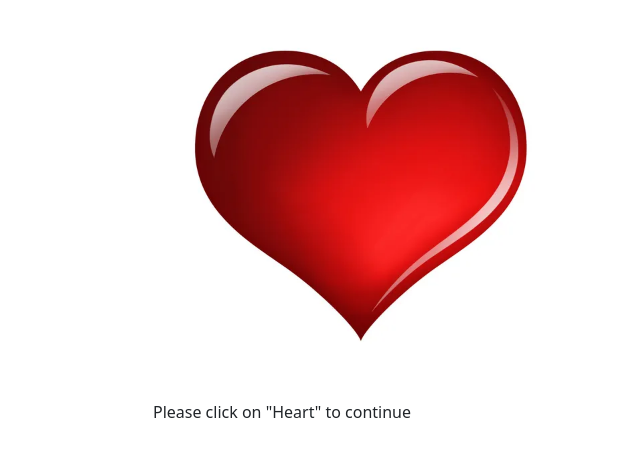
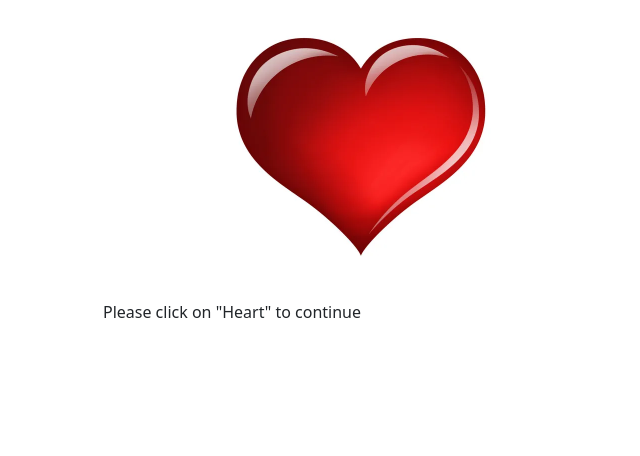
Before and after one commit to GrandhiPriyanka/GrandhiPriyanka.github.io, an Angular app: page /wishes in a window 1280 px wide. Shown: the top 456 px of the page, without its empty margins (0-640 px from the left). Built offline with nearby package versions, Linux system fonts and the light colour scheme.

Commit message:
changed styles

```diff
--- a/src/app/app.component.html
+++ b/src/app/app.component.html
@@ -185,5 +185,5 @@
   </div>
 </div>
 <div *ngIf="showRouter">
-  <router-outlet></router-outlet>
+  <app-wishes></app-wishes>
 </div>
--- a/src/app/app.component.scss
+++ b/src/app/app.component.scss
@@ -2,10 +2,10 @@
     text-align: center;
 }
 .centerImg{
-    width: 400px;
+    width: 300px;
 }
 .msg{
-    width: 400px;
+    width: 300px;
 }
 .centered {
     position: absolute;
@@ -18,7 +18,7 @@
 
 .imgStyle {
     width: calc(100vw - 20px);
-    height: calc(100vh - 80px);
+    height: calc(100vh - 120px);
 }
 
 .arrow {
--- a/src/app/app.component.ts
+++ b/src/app/app.component.ts
@@ -41,7 +41,7 @@ export class AppComponent implements OnInit, OnDestroy {
   navigateToWishes() {
     this.showRouter = true;
     this.showCards = false;
-    this.router.navigateByUrl('wishes');
+    // this.router.navigateByUrl('wishes');
   }
   ngOnDestroy(): void {
     this.showCards = false;
--- a/src/app/wishes/wishes.component.scss
+++ b/src/app/wishes/wishes.component.scss
@@ -8,5 +8,5 @@
 }
 
 .centerImg{
-    width: 400px;
+    width: 300px;
 }
```
Also changed, not shown: 3 other files (tests, documents, lock files or other folders).
